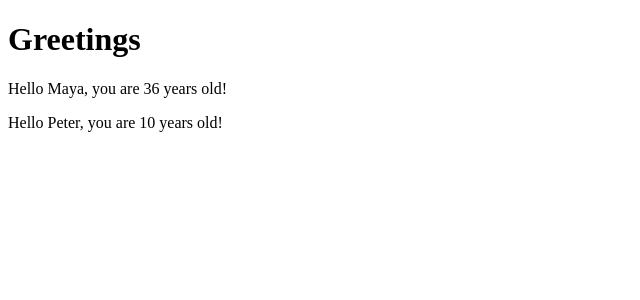
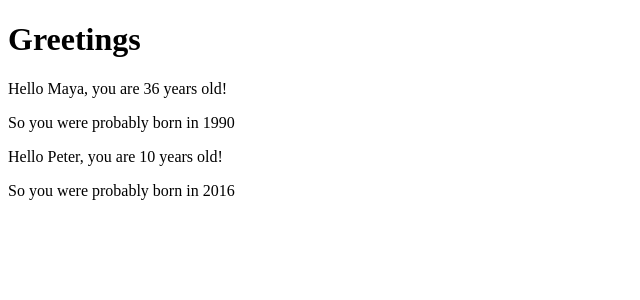
Before and after one commit to phamtranminhtri/FSO, a React (Vite) app in the folder part1/practice/part_1c/: page / in a window 1280 px wide. Shown: the top 300 px of the page, without its empty margins (0-640 px from the left). Built offline with nearby package versions, Linux system fonts and the light colour scheme.

Commit message:
destructuring

```diff
--- a/part1/practice/part_1c/src/App.jsx
+++ b/part1/practice/part_1c/src/App.jsx
@@ -1,8 +1,14 @@
-const Hello = (props) => {
+const Hello = ({ name, age }) => {
+
+  const bornYear = () => new Date().getFullYear() - age
+
   return (
     <div>
       <p>
-        Hello {props.name}, you are {props.age} years old!
+        Hello {name}, you are {age} years old!
+      </p>
+      <p>
+        So you were probably born in {bornYear()}
       </p>
     </div>
   )
```
